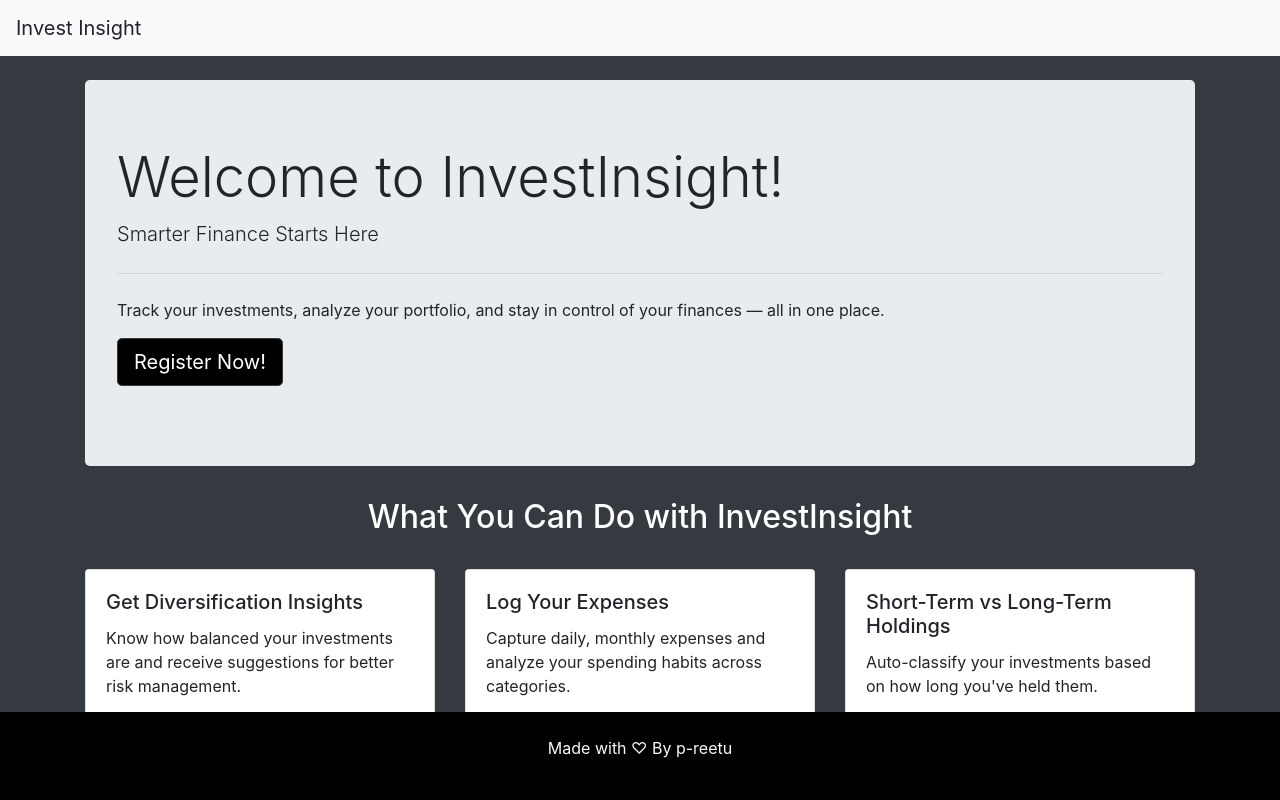
After one commit to p-reetu/investinsight, a Django app: page / in a window 1280 px wide. The commit adds this page. Run offline with Django 4.2, Linux system fonts and the light colour scheme; parts of the project's set-up code (start-up, migrations or seed data) failed here and were passed over; some libraries are stand-ins or nearby versions.

Commit message:
Added landing page

```diff
--- a/InvestInsight/InvestInsightApp/templates/base.html
+++ b/InvestInsight/InvestInsightApp/templates/base.html
@@ -3,7 +3,7 @@
   <head>
     <meta charset="UTF-8" />
     <meta name="viewport" content="width=device-width, initial-scale=1.0" />
-    <title>Invest Insight</title>
+    <title>InvestInsight</title>
     <link
       rel="stylesheet"
       href="https://cdn.jsdelivr.net/npm/bootstrap@4.0.0/dist/css/bootstrap.min.css"
--- /dev/null
+++ b/InvestInsight/InvestInsightApp/templates/landing.html
@@ -0,0 +1,98 @@
+<!DOCTYPE html>
+<html lang="en">
+  <head>
+    <meta charset="UTF-8" />
+    <meta name="viewport" content="width=device-width, initial-scale=1.0" />
+    <title>InvestInsight</title>
+    <link
+      rel="stylesheet"
+      href="https://cdn.jsdelivr.net/npm/bootstrap@4.0.0/dist/css/bootstrap.min.css"
+      integrity="sha384-Gn5384xqQ1aoWXA+058RXPxPg6fy4IWvTNh0E263XmFcJlSAwiGgFAW/dAiS6JXm"
+      crossorigin="anonymous"
+    />
+  </head>
+  <body class="bg-dark">
+    <script src="https://cdnjs.cloudflare.com/ajax/libs/Chart.js/2.9.4/Chart.js"></script>
+    <!-- jQuery (necessary for Bootstrap's JavaScript plugins) -->
+    <script src="https://code.jquery.com/jquery-3.5.1.slim.min.js"></script>
+
+    <!-- Popper.js (needed for Bootstrap 4 dropdowns) -->
+    <script src="https://cdn.jsdelivr.net/npm/popper.js@1.16.1/dist/umd/popper.min.js"></script>
+
+    <!-- Bootstrap JS -->
+    <script src="https://stackpath.bootstrapcdn.com/bootstrap/4.5.2/js/bootstrap.min.js"></script>
+    <nav
+      class="navbar navbar-light bg-light justify-content-between sticky-top"
+    >
+      <a class="navbar-brand">Invest Insight</a>
+    </nav>
+    <br />
+    <div class="container">
+      <div class="row">
+        <div class="col">
+          <div class="jumbotron">
+            <h1 class="display-4">Welcome to InvestInsight!</h1>
+            <p class="lead">Smarter Finance Starts Here</p>
+            <hr class="my-4" />
+            <p>
+              Track your investments, analyze your portfolio, and stay in
+              control of your finances — all in one place.
+            </p>
+            <p class="lead">
+              <a
+                class="btn btn-dark btn-lg"
+                href="/register"
+                role="button"
+                style="background-color: black"
+                >Register Now!</a
+              >
+            </p>
+          </div>
+        </div>
+      </div>
+      <div class="row">
+        <div class="col">
+          <h2 class="text-center text-white">
+            What You Can Do with InvestInsight
+          </h2>
+        </div>
+      </div>
+      <br>
+      <div class="row">
+        <div class="col-lg-4 col-sm-12 mb-3">
+          <div class="card" >
+            <div class="card-body">
+              <h5 class="card-title">Get Diversification Insights</h5>
+              <p class="card-text">
+                Know how balanced your investments are and receive suggestions for better risk management.
+              </p>
+            </div>
+          </div>
+        </div>
+        <div class="col-lg-4 col-sm-12 mb-3">
+          <div class="card">
+            <div class="card-body">
+              <h5 class="card-title">Log Your Expenses</h5>
+              <p class="card-text">
+                Capture daily, monthly expenses and analyze your spending habits across categories.
+              </p>
+            </div>
+          </div>
+        </div>
+        <div class="col-lg-4 col-sm-12 mb-3">
+          <div class="card">
+            <div class="card-body">
+              <h5 class="card-title">Short-Term vs Long-Term Holdings</h5>
+              <p class="card-text">
+                Auto-classify your investments based on how long you've held them.
+              </p>
+            </div>
+          </div>
+        </div>
+      </div>
+    </div>
+    <div class="container-fluid fixed-bottom p-4" style="background-color: black">
+        <p class="text-center text-light">Made with &#x2661; By p-reetu</p>
+    </div>
+  </body>
+</html>
--- a/InvestInsight/InvestInsightApp/urls.py
+++ b/InvestInsight/InvestInsightApp/urls.py
@@ -2,6 +2,7 @@ from django.urls import path
 from . import views
 
 urlpatterns = [
+    path('',views.homeView),
     path('register/',views.registerView),
     path('login/',views.loginView),
     path('logout/',views.logoutView),
--- a/InvestInsight/InvestInsightApp/views.py
+++ b/InvestInsight/InvestInsightApp/views.py
@@ -9,6 +9,9 @@ from django.contrib.auth import authenticate, login, logout
 from datetime import date, datetime
 from django.db.models import Sum
 from django.core.serializers.json import DjangoJSONEncoder
+
+def homeView(request):
+    return render(request,"landing.html")
 
 def registerView(request):
     if request.method == "POST":
```
